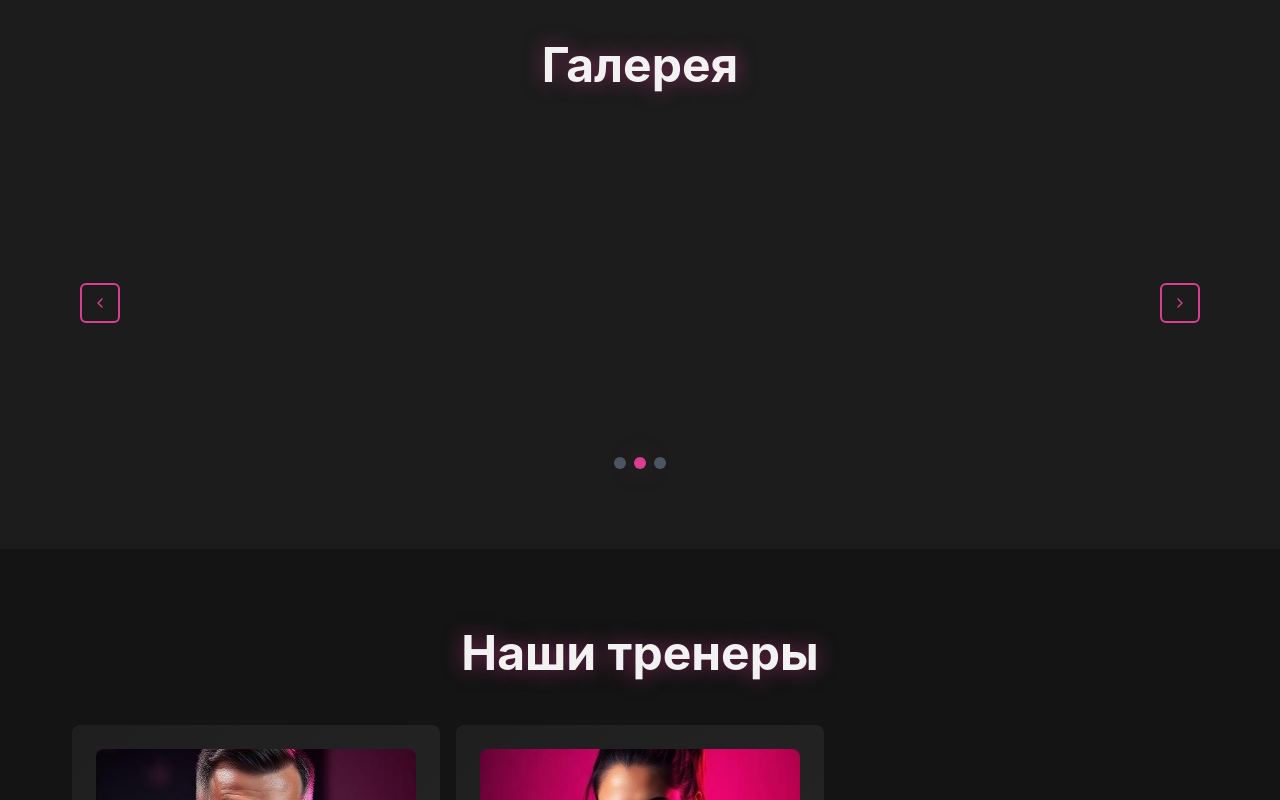
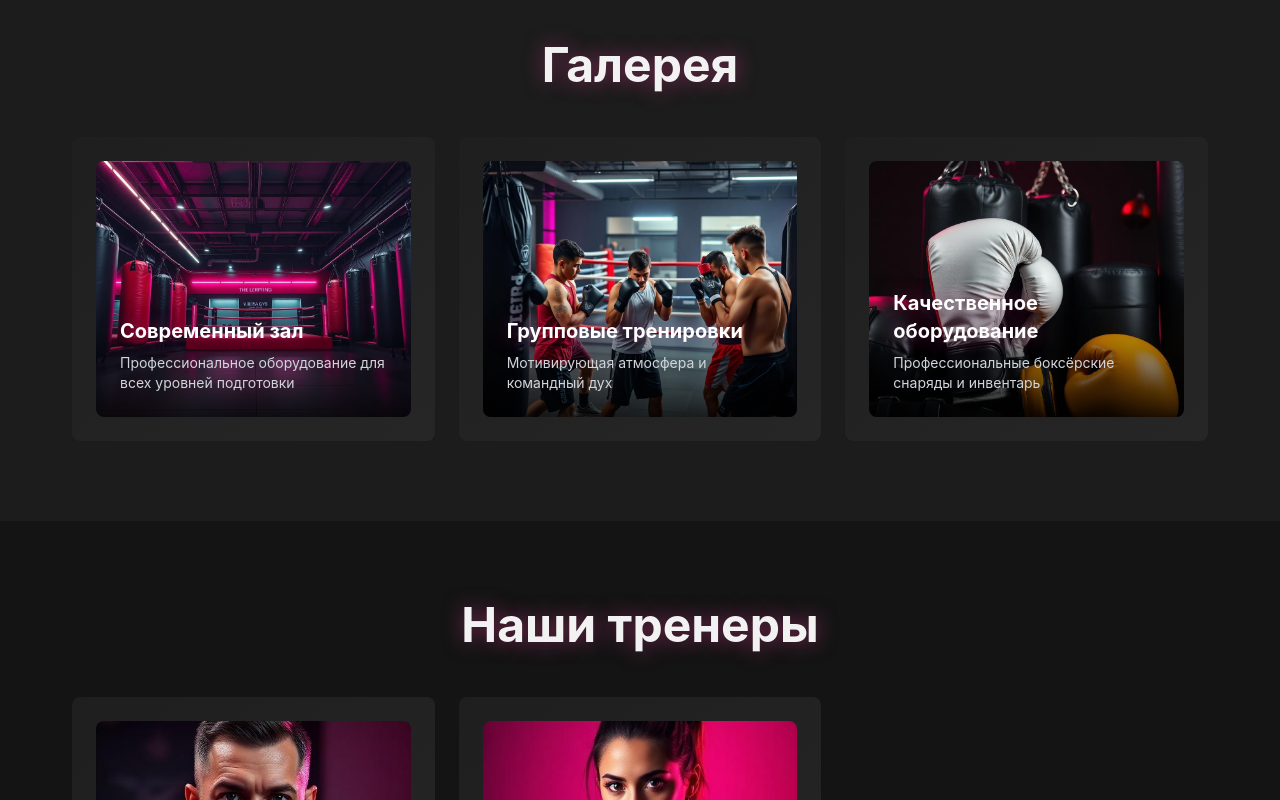
Before and after one commit to zamaraevnikita/rudbox, a React (Vite) app: page / in a window 1280 px wide. Shown: the part 1440-2240 px from the top of the page. Built offline with nearby package versions, Linux system fonts and the light colour scheme.

Commit message:
Add swipe functionality to carousel
Implement swipe gestures for carousel navigation and dynamic page count.

```diff
--- a/src/components/BoxingCarousel.tsx
+++ b/src/components/BoxingCarousel.tsx
@@ -20,6 +20,13 @@ interface BoxingCarouselProps {
   interval?: number;
 }
 
+interface TouchState {
+  startX: number;
+  startY: number;
+  currentX: number;
+  isDragging: boolean;
+}
+
 export const BoxingCarousel = ({
   items,
   className = "",
@@ -29,24 +36,99 @@ export const BoxingCarousel = ({
 }: BoxingCarouselProps) => {
   const [currentIndex, setCurrentIndex] = React.useState(0);
   const [isAutoPlaying, setIsAutoPlaying] = React.useState(autoPlay);
+  const [itemsPerPage, setItemsPerPage] = React.useState(1);
+  const [touchState, setTouchState] = React.useState<TouchState>({
+    startX: 0,
+    startY: 0,
+    currentX: 0,
+    isDragging: false
+  });
+
+  // Calculate items per page based on screen size
+  React.useEffect(() => {
+    const updateItemsPerPage = () => {
+      const width = window.innerWidth;
+      if (width >= 1024) {
+        setItemsPerPage(3); // lg and above
+      } else if (width >= 768) {
+        setItemsPerPage(2); // md
+      } else {
+        setItemsPerPage(1); // sm and below
+      }
+    };
+
+    updateItemsPerPage();
+    window.addEventListener('resize', updateItemsPerPage);
+    return () => window.removeEventListener('resize', updateItemsPerPage);
+  }, []);
+
+  const totalPages = Math.ceil(items.length / itemsPerPage);
 
   const nextSlide = React.useCallback(() => {
-    setCurrentIndex((prevIndex) => (prevIndex + 1) % items.length);
-  }, [items.length]);
+    setCurrentIndex((prevIndex) => (prevIndex + 1) % totalPages);
+  }, [totalPages]);
 
   const prevSlide = React.useCallback(() => {
-    setCurrentIndex((prevIndex) => (prevIndex - 1 + items.length) % items.length);
-  }, [items.length]);
+    setCurrentIndex((prevIndex) => (prevIndex - 1 + totalPages) % totalPages);
+  }, [totalPages]);
 
   React.useEffect(() => {
-    if (isAutoPlaying) {
+    if (isAutoPlaying && !touchState.isDragging) {
       const timer = setInterval(nextSlide, interval);
       return () => clearInterval(timer);
     }
-  }, [isAutoPlaying, nextSlide, interval]);
+  }, [isAutoPlaying, nextSlide, interval, touchState.isDragging]);
 
   const goToSlide = (index: number) => {
     setCurrentIndex(index);
+  };
+
+  // Touch event handlers
+  const handleTouchStart = (e: React.TouchEvent) => {
+    const touch = e.touches[0];
+    setTouchState({
+      startX: touch.clientX,
+      startY: touch.clientY,
+      currentX: touch.clientX,
+      isDragging: true
+    });
+    setIsAutoPlaying(false);
+  };
+
+  const handleTouchMove = (e: React.TouchEvent) => {
+    if (!touchState.isDragging) return;
+
+    const touch = e.touches[0];
+    setTouchState(prev => ({
+      ...prev,
+      currentX: touch.clientX
+    }));
+  };
+
+  const handleTouchEnd = () => {
+    if (!touchState.isDragging) return;
+
+    const deltaX = touchState.startX - touchState.currentX;
+    const minSwipeDistance = 50;
+
+    if (Math.abs(deltaX) > minSwipeDistance) {
+      if (deltaX > 0) {
+        nextSlide();
+      } else {
+        prevSlide();
+      }
+    }
+
+    setTouchState({
+      startX: 0,
+      startY: 0,
+      currentX: 0,
+      isDragging: false
+    });
+
+    if (autoPlay) {
+      setIsAutoPlaying(true);
+    }
   };
 
   return (
@@ -54,21 +136,27 @@ export const BoxingCarousel = ({
       className={cn("relative w-full", className)}
       onMouseEnter={() => setIsAutoPlaying(false)}
       onMouseLeave={() => setIsAutoPlaying(autoPlay)}
+      onTouchStart={handleTouchStart}
+      onTouchMove={handleTouchMove}
+      onTouchEnd={handleTouchEnd}
     >
       <div className="overflow-hidden rounded-lg">
         <div
           className="flex transition-transform duration-500 ease-in-out"
           style={{
             transform: `translateX(-${currentIndex * (100)}%)`,
+            touchAction: 'pan-y pinch-zoom'
           }}
         >
-          {items.map((item, index) => (
-            <div key={item.id} className="w-full md:w-1/2 lg:w-1/3 flex-shrink-0 px-2">
+          {Array.from({ length: totalPages }, (_, pageIndex) => (
+            <div key={pageIndex} className="w-full flex-shrink-0 grid grid-cols-1 md:grid-cols-2 lg:grid-cols-3 gap-2">
+              {items.slice(pageIndex * itemsPerPage, (pageIndex + 1) * itemsPerPage).map((item, itemIndex) => (
+                <div key={item.id} className="px-2">
                   <Card className="boxing-card border-0">
                     <CardContent className="p-0 relative group">
                       <img
                         src={item.image}
-                    alt={item.title || `Slide ${index + 1}`}
+                        alt={item.title || `Slide ${pageIndex * itemsPerPage + itemIndex + 1}`}
                         className="w-full h-48 sm:h-56 md:h-64 object-cover rounded-lg"
                       />
                       {(item.title || item.description || item.subtitle) && (
@@ -97,9 +185,11 @@ export const BoxingCarousel = ({
                 </div>
               ))}
             </div>
+          ))}
+        </div>
       </div>
 
-      {showControls && items.length > 1 && (
+      {showControls && totalPages > 1 && (
         <>
           <Button
             variant="boxing-outline"
@@ -121,9 +211,9 @@ export const BoxingCarousel = ({
         </>
       )}
 
-      {items.length > 1 && (
+      {totalPages > 1 && (
         <div className="flex justify-center mt-3 md:mt-4 space-x-1 md:space-x-2">
-          {items.map((_, index) => (
+          {Array.from({ length: totalPages }, (_, index) => (
             <button
               key={index}
               className={cn(
```
Lines whose indentation alone changed are shown as unchanged.
